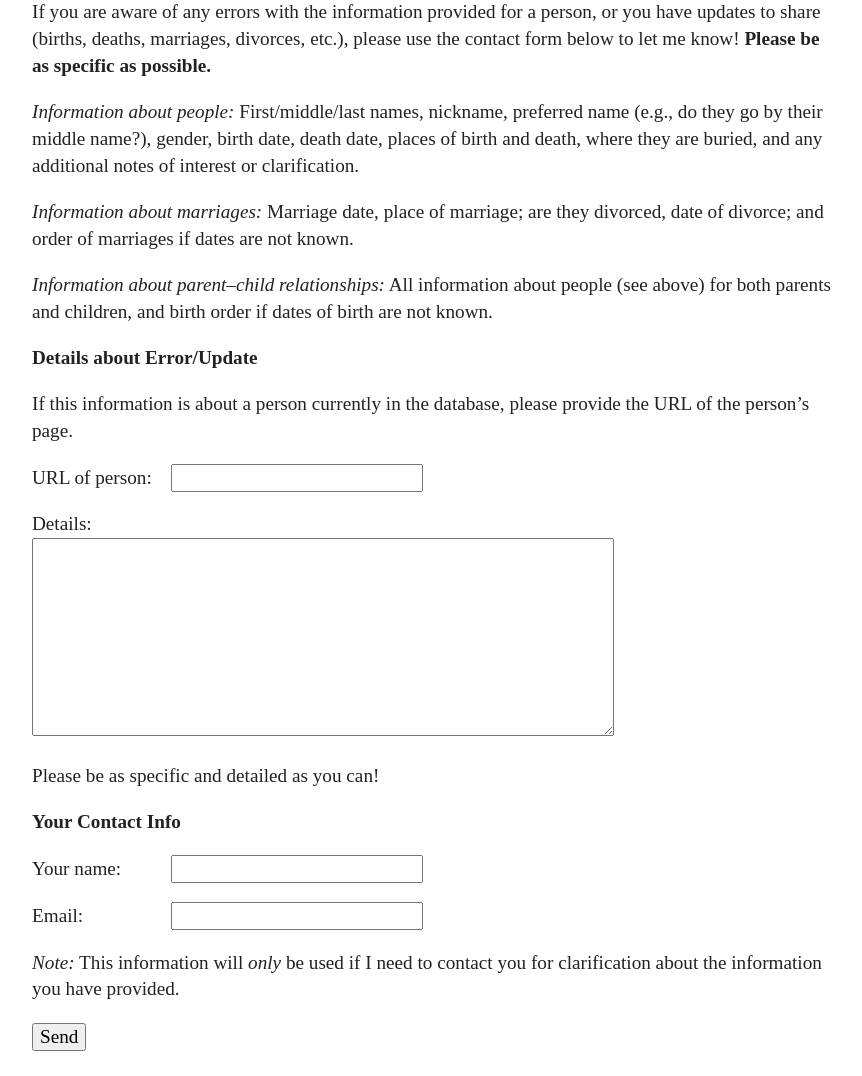
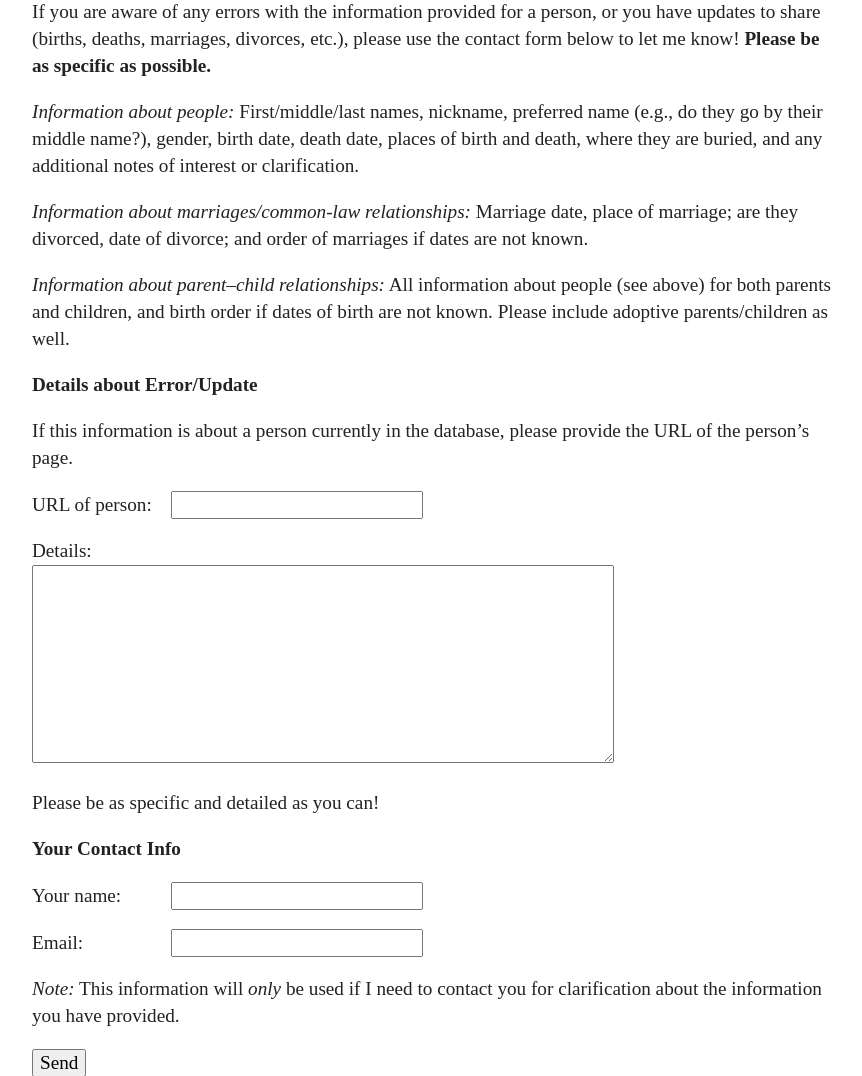
Before and after one commit to jeff-hughes/portertree, a Flask app: page /report in a window 1280 px wide. Shown: the part 159-1235 px from the top of the page, without its empty margins (208-1070 px from the left). Run offline with Flask 2, Linux system fonts and the light colour scheme; parts of the project's set-up code (start-up, migrations or seed data) failed here and were passed over; some libraries are stand-ins or nearby versions; some web fonts are replaced.

Commit message:
Add note about common-law and adoption to report page.

```diff
--- a/app/app/templates/report.html
+++ b/app/app/templates/report.html
@@ -14,10 +14,10 @@
         <em>Information about people:</em> First/middle/last names, nickname, preferred name (e.g., do they go by their middle name?), gender, birth date, death date, places of birth and death, where they are buried, and any additional notes of interest or clarification.
     </p>
     <p>
-        <em>Information about marriages:</em> Marriage date, place of marriage; are they divorced, date of divorce; and order of marriages if dates are not known.
+        <em>Information about marriages/common-law relationships:</em> Marriage date, place of marriage; are they divorced, date of divorce; and order of marriages if dates are not known.
     </p>
     <p>
-        <em>Information about parent&ndash;child relationships:</em> All information about people (see above) for both parents and children, and birth order if dates of birth are not known.
+        <em>Information about parent&ndash;child relationships:</em> All information about people (see above) for both parents and children, and birth order if dates of birth are not known. Please include adoptive parents/children as well.
     </p>
     <form method="POST" action="{{ url_for('report') }}">
         <fieldset>
```
